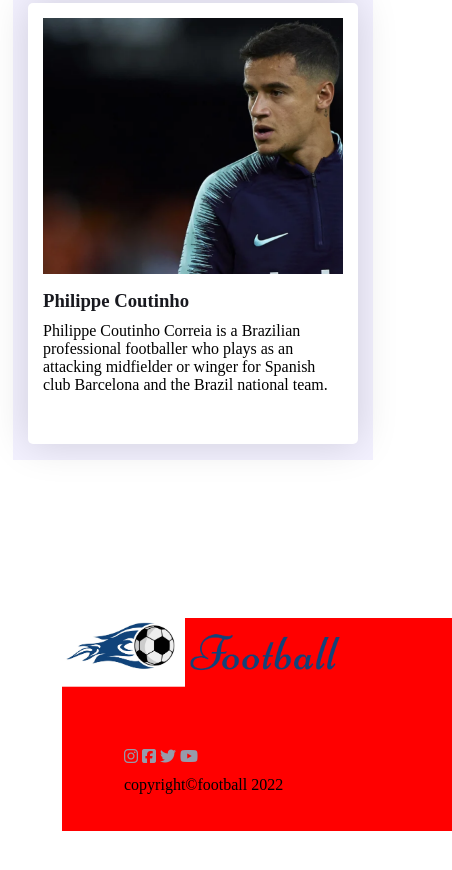
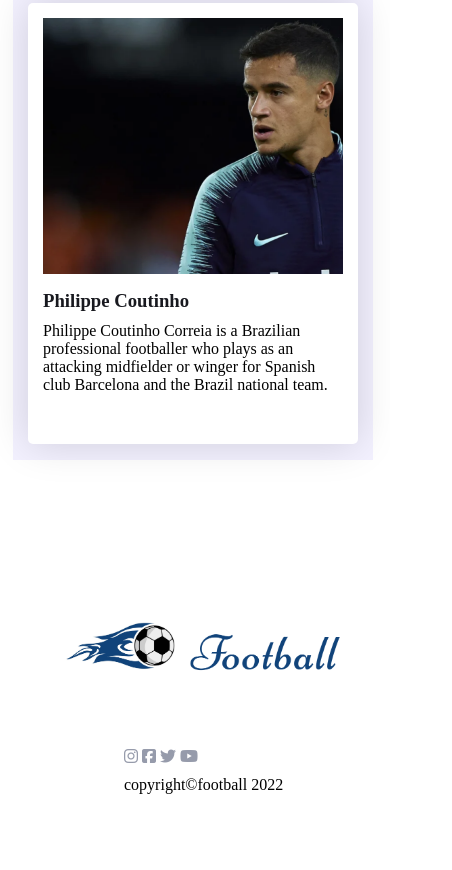
Before and after one commit to Rashed1721/responsive-football-assignment-02, a plain HTML site: page index.html in a window 390 px wide. Shown: the part 6279-7149 px from the top of the page, 452 px wide, since content can reach past the window. Drawn offline with Linux system fonts and the light colour scheme.

Commit message:
assignmet

```diff
--- a/css/style.css
+++ b/css/style.css
@@ -209,11 +209,8 @@ h3{
     }
 /*-------------- footer:coot-container-------------------- */
     .foot-container{
-      /* width: 278px; */
-      width: 100%;
-      /* margin: auto; */
+     width: 278px;
       margin-left: 62px;
-      background-color: red;
     }
     .foot-logo{
         width: 278px;
```
